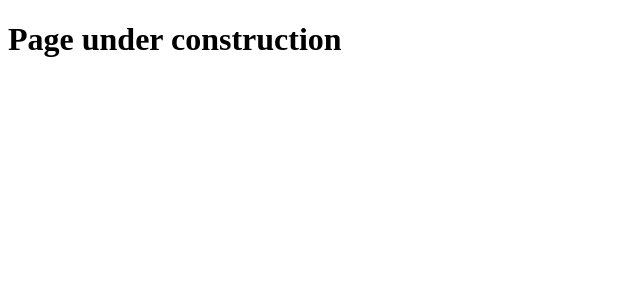
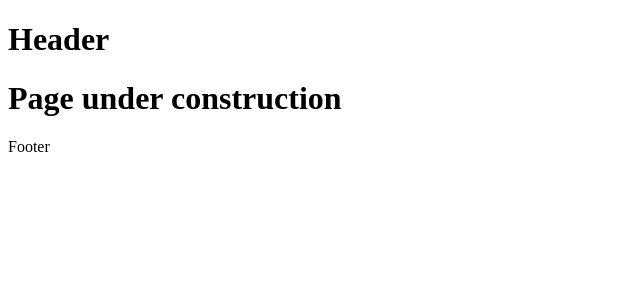
Before and after one commit to ChaosCantrip/Website, a Next.js app: page / in a window 1280 px wide. Shown: the top 300 px of the page, without its empty margins (0-640 px from the left). Built offline with nearby package versions, Linux system fonts and the light colour scheme.

Commit message:
Added basic Header and Footer

```diff
--- a/app/layout.js
+++ b/app/layout.js
@@ -1,8 +1,14 @@
+import {Header, Footer} from "@/components/layout";
+
 export default function RootLayout({ children }) {
     return (
         <html lang="en">
             <body>
-                {children}
+                <Header />
+                <main>
+                    {children}
+                </main>
+                <Footer />
             </body>
         </html>
     )
--- /dev/null
+++ b/components/layout/Footer.js
@@ -0,0 +1,9 @@
+import styles from "./Footer.module.css";
+
+export function Footer() {
+    return (
+        <footer>
+            <p>Footer</p>
+        </footer>
+    )
+}
--- /dev/null
+++ b/components/layout/Header.js
@@ -0,0 +1,9 @@
+import styles from "./Header.module.css";
+
+export function Header() {
+    return (
+        <header>
+            <h1>Header</h1>
+        </header>
+    )
+}
--- /dev/null
+++ b/components/layout/index.js
@@ -0,0 +1,2 @@
+export {Footer} from "@/components/layout/Footer";
+export {Header} from "@/components/layout/Header";
```
Also changed, not shown: components/layout/Footer.module.css (added), components/layout/Header.module.css (added).
